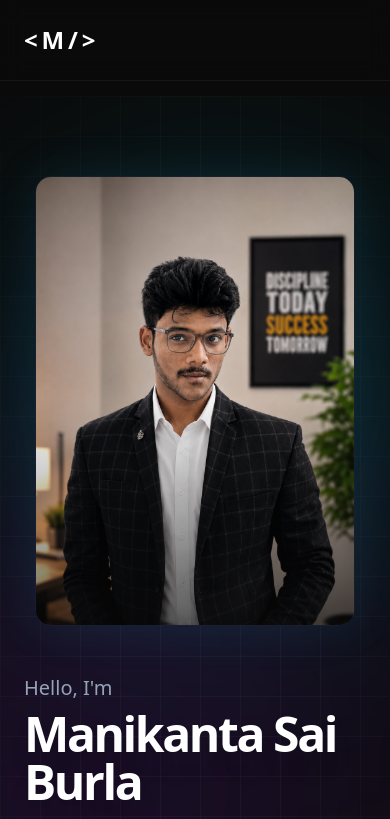
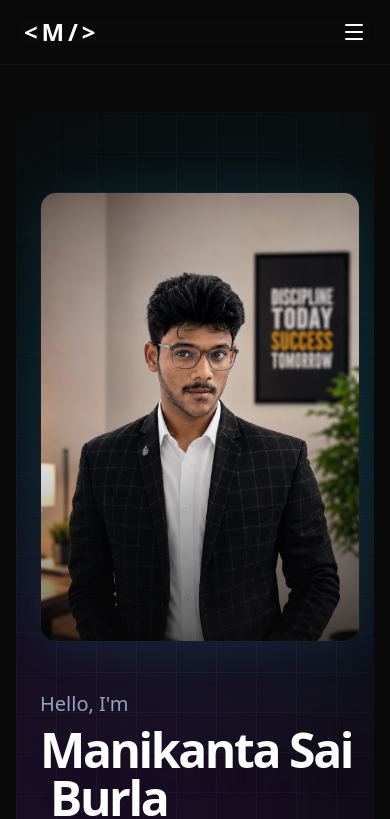
Before and after one commit to ManikantaBurla/My-Portfolio, a React (Vite) app: page / in a window 390 px wide. Shown: the top 819 px of the page. Built offline with nearby package versions, Linux system fonts and the light colour scheme.

Commit message:
Fix: Improved mobile navigation and layout responsiveness

```diff
--- a/src/App.jsx
+++ b/src/App.jsx
@@ -11,13 +11,16 @@ import { Contact } from './components/Contact'
 function App() {
   return (
     <Router>
-      <main className="w-full min-h-screen relative bg-[#0a0a0a] overflow-hidden text-white">
+      {/* Added 'min-h-screen' to the main container to ensure it covers the device height */}
+      <main className="w-full min-h-screen bg-[#0a0a0a] text-white">
 
-        {/* Navigation bar fixed at the top */}
         <Navigation />
 
-        {/* Content area that swaps based on the URL */}
-        <div className="relative z-10 w-full h-full overflow-y-auto overflow-x-hidden pt-24">
+        {/* REMOVED: 'h-full' and 'overflow-y-auto'
+            CHANGED: 'min-h-screen' and standard padding
+            This allows the page to naturally scroll on mobile devices.
+        */}
+        <div className="w-full min-h-screen pt-28 pb-10 px-4 md:px-0">
 
           <Routes>
             <Route path="/" element={<Hero />} />
--- a/src/components/Navigation.jsx
+++ b/src/components/Navigation.jsx
@@ -1,8 +1,11 @@
+import { useState } from 'react'
 import { Link, useLocation } from 'react-router-dom'
-import { motion } from 'framer-motion'
+import { motion, AnimatePresence } from 'framer-motion'
+import { Menu, X } from 'lucide-react'
 
 export const Navigation = () => {
-  const location = useLocation();
+  const [isOpen, setIsOpen] = useState(false)
+  const location = useLocation()
 
   const navLinks = [
     { name: "HOME", path: "/" },
@@ -12,31 +15,59 @@ export const Navigation = () => {
     { name: "CERTIFICATIONS", path: "/certifications" },
     { name: "LEADERSHIP", path: "/leadership" },
     { name: "CONTACT ME", path: "/contact-me" },
-  ];
+  ]
 
   return (
-    <nav className="fixed top-0 left-0 w-full z-50 px-6 py-6 flex items-center justify-between bg-[#0a0a0a]/80 backdrop-blur-md border-b border-white/5">
+    <nav className="fixed top-0 left-0 w-full z-50 px-6 py-4 flex items-center justify-between bg-[#0a0a0a]/80 backdrop-blur-md border-b border-white/5">
       {/* Logo */}
-      <Link to="/" className="text-white font-bold text-2xl tracking-tighter">
+      <Link to="/" className="text-white font-bold text-2xl tracking-tighter z-50">
         &lt; M / &gt;
       </Link>
 
-      {/* Desktop Links */}
+      {/* Desktop Menu */}
       <div className="hidden md:flex items-center gap-8">
         {navLinks.map((link) => (
           <Link
             key={link.name}
             to={link.path}
             className={`text-xs font-mono tracking-widest uppercase transition-colors ${
-              location.pathname === link.path
-                ? "text-[#38bdf8]"
-                : "text-slate-400 hover:text-white"
+              location.pathname === link.path ? "text-[#38bdf8]" : "text-slate-400 hover:text-white"
             }`}
           >
             {link.name}
           </Link>
         ))}
       </div>
+
+      {/* Mobile Hamburger Button */}
+      <button className="md:hidden text-white z-50" onClick={() => setIsOpen(!isOpen)}>
+        {isOpen ? <X /> : <Menu />}
+      </button>
+
+      {/* Mobile Menu Overlay */}
+      <AnimatePresence>
+        {isOpen && (
+          <motion.div
+            initial={{ opacity: 0, y: -20 }}
+            animate={{ opacity: 1, y: 0 }}
+            exit={{ opacity: 0, y: -20 }}
+            className="absolute top-0 left-0 w-full h-screen bg-[#0a0a0a] flex flex-col items-center justify-center gap-8 md:hidden"
+          >
+            {navLinks.map((link) => (
+              <Link
+                key={link.name}
+                to={link.path}
+                onClick={() => setIsOpen(false)}
+                className={`text-xl font-mono tracking-widest uppercase ${
+                  location.pathname === link.path ? "text-[#38bdf8]" : "text-white"
+                }`}
+              >
+                {link.name}
+              </Link>
+            ))}
+          </motion.div>
+        )}
+      </AnimatePresence>
     </nav>
   )
 }
```
